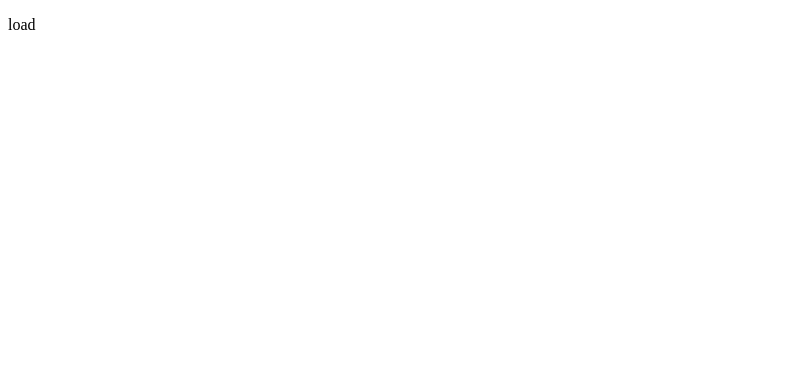
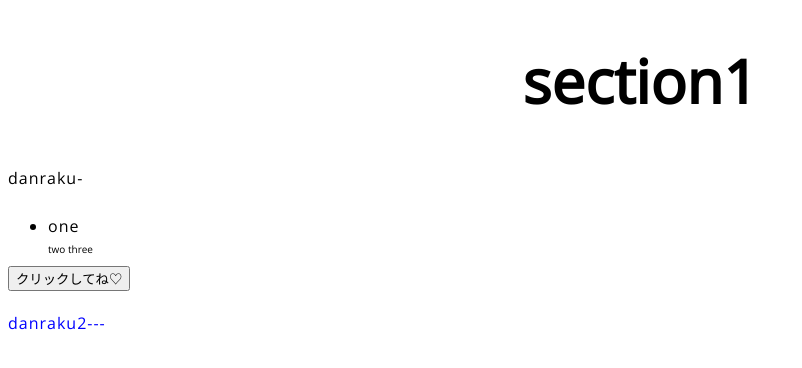
Before and after one commit to Aolica/webtest, a plain HTML site: page index.html in a window 1280 px wide. Shown: the whole page, without its empty margins (0-802 px from the left). Drawn offline with nearby package versions, Linux system fonts and the light colour scheme.

Commit message:
commit 2

```diff
--- a/index.html
+++ b/index.html
@@ -4,8 +4,18 @@
   <head>
     <meta charset="UTF-8" />
     <script src="script.js"></script>
+    <link href="style.css" rel="stylesheet" type="text/css">
+    <link href='http://fonts.googleapis.com/css?family=Open+Sans' rel='stylesheet' type='text/css'>
   </head>
   <body>
-    <p>load</p>
+    <h1>section1</h1>
+    <p>danraku-</p>
+    <ul>
+      <li>one</li>
+      <il>two</il>
+      <il>three</il>
+    </ul>
+    <button>クリックしてね♡</button>
+    <p id="di1">danraku2---</p>
     </body>
 </html>
--- a/script.js
+++ b/script.js
@@ -1,5 +1,17 @@
 function load() {
   alert("load event has been occured")
 }
+document.addEventListener("DOMContentLoaded", function() {
+  function createParagraph() {
+    let para = document.createElement('p');
+    para.textContent = 'ボタンが押されました!';
+    document.body.appendChild(para);
+  }
 
+  const buttons = document.querySelectorAll('button');
+
+  for(let i = 0; i < buttons.length ; i++) {
+    buttons[i].addEventListener('click', createParagraph);
+  }
+});
 window.onload = load;
--- a/style.css
+++ b/style.css
@@ -0,0 +1,16 @@
+html{
+  font-size: 10px;
+  font-family: 'Open Sans', sans-serif;
+}
+h1 {
+  font-size: 60px;
+  text-align: center;
+}
+p,li {
+  font-size: 16px;
+  line-height: 2;
+  letter-spacing: 1px;
+}
+#di1 {
+  color: blue;
+}
```
